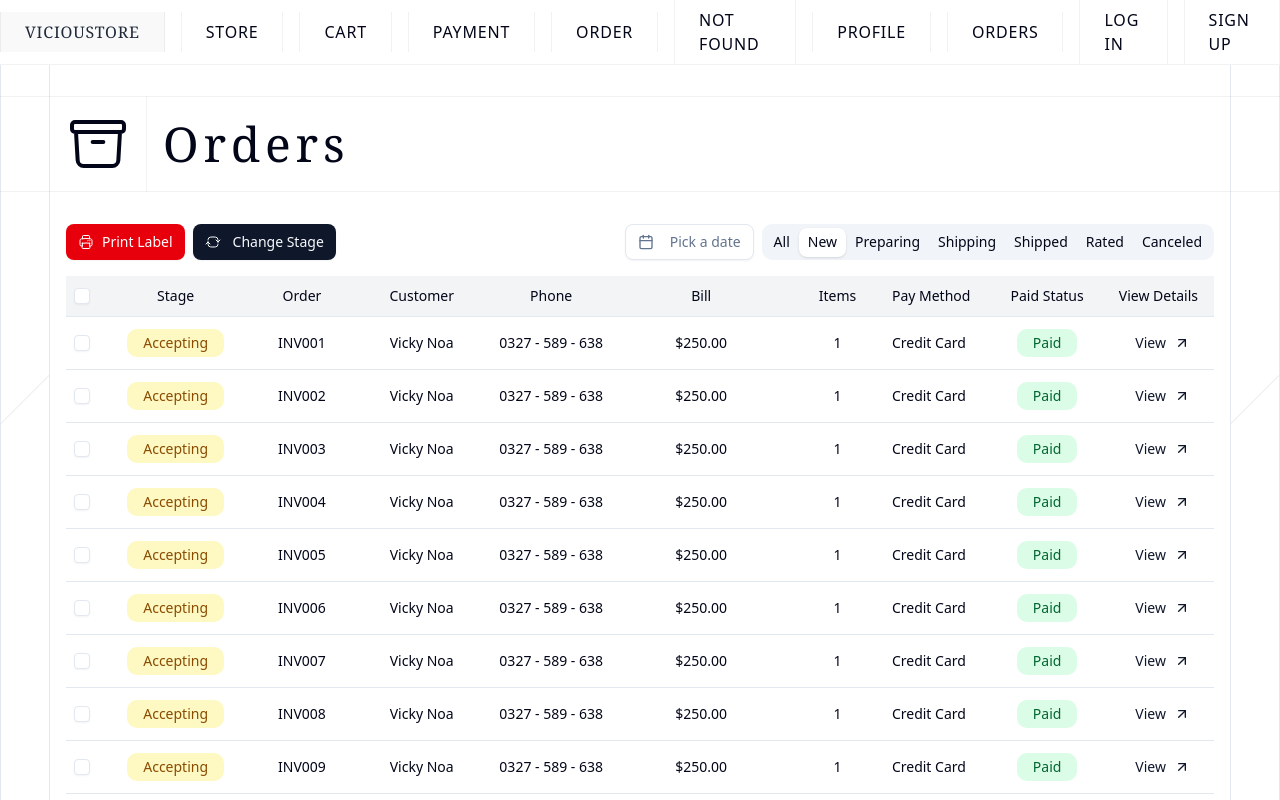
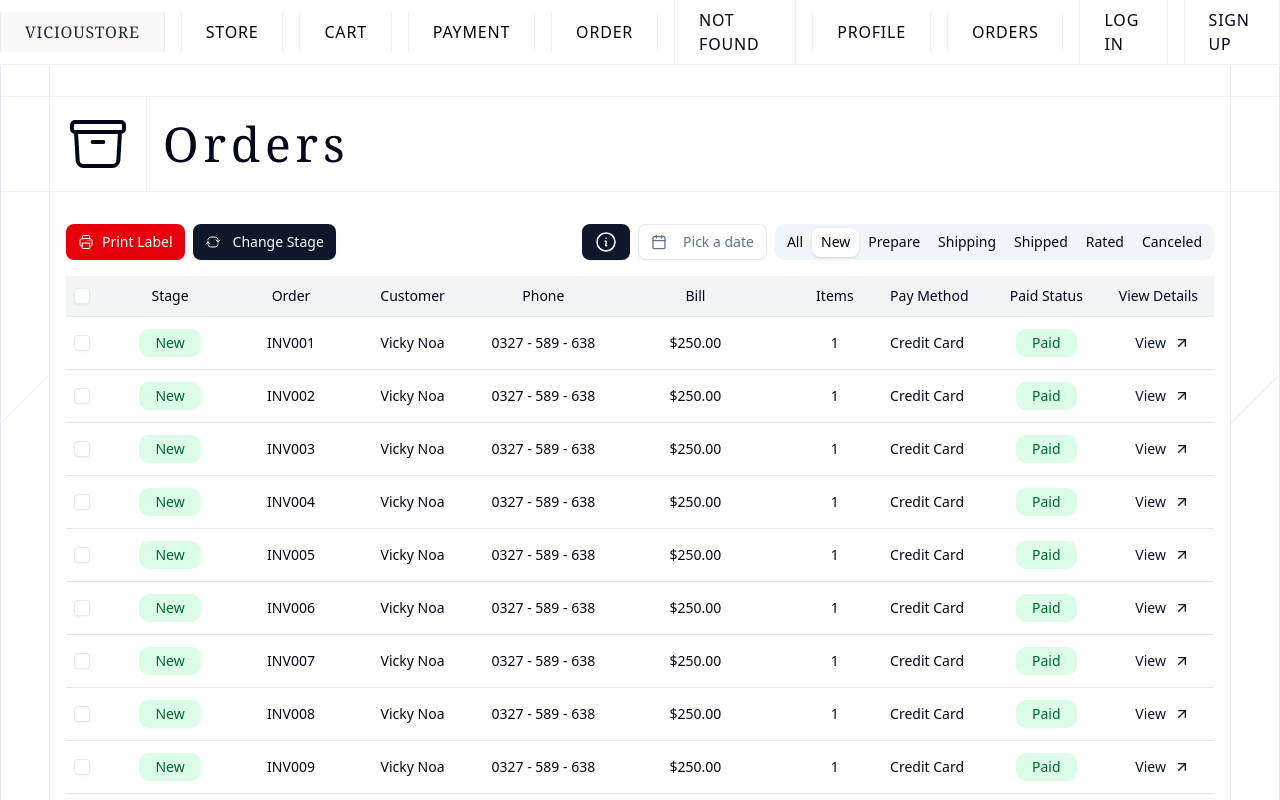
Before and after one commit to viciousircle/MSMS-CNWEB, a React (Vite) app in the folder frontend/: page /orders in a window 1280 px wide. Shown: the top 800 px of the page. Built offline with nearby package versions, Linux system fonts and the light colour scheme.

Commit message:
Order seller

```diff
--- a/frontend/package.json
+++ b/frontend/package.json
@@ -15,6 +15,7 @@
     "@radix-ui/react-checkbox": "^1.1.5",
     "@radix-ui/react-dialog": "^1.1.10",
     "@radix-ui/react-dropdown-menu": "^2.1.10",
+    "@radix-ui/react-hover-card": "^1.1.10",
     "@radix-ui/react-label": "^2.1.3",
     "@radix-ui/react-popover": "^1.1.6",
     "@radix-ui/react-select": "^2.1.6",
--- /dev/null
+++ b/frontend/src/components/Buttons/PrintButton.jsx
@@ -0,0 +1,15 @@
+import React from 'react';
+import { PrinterIcon } from '@heroicons/react/24/outline';
+
+import { Button } from '@/components/ui/button';
+
+const PrintButton = () => {
+    return (
+        <Button variant="destructive">
+            <PrinterIcon className="w-4 h-4" />
+            Print Label
+        </Button>
+    );
+};
+
+export default PrintButton;
--- /dev/null
+++ b/frontend/src/components/Others/ChangeStageMenu.jsx
@@ -0,0 +1,36 @@
+import React from 'react';
+
+import { ArrowPathRoundedSquareIcon } from '@heroicons/react/24/outline';
+
+import { Button } from '@/components/ui/button';
+import {
+    DropdownMenu,
+    DropdownMenuContent,
+    DropdownMenuItem,
+    DropdownMenuSeparator,
+    DropdownMenuTrigger,
+} from '@/components/ui/dropdown-menu';
+
+const ChangeStageMenu = () => {
+    return (
+        <DropdownMenu>
+            <DropdownMenuTrigger asChild>
+                <Button>
+                    <ArrowPathRoundedSquareIcon className="w-4 h-4 mr-1" />
+                    Change Stage
+                </Button>
+            </DropdownMenuTrigger>
+            <DropdownMenuContent>
+                <DropdownMenuItem>Next Stage</DropdownMenuItem>
+                <DropdownMenuSeparator />
+                {['Prepare', 'Shipping', 'Shipped', 'Reject'].map((stage) => (
+                    <DropdownMenuItem key={stage}>{stage}</DropdownMenuItem>
+                ))}
+                <DropdownMenuSeparator />
+                <DropdownMenuItem>Previous Stage</DropdownMenuItem>
+            </DropdownMenuContent>
+        </DropdownMenu>
+    );
+};
+
+export default ChangeStageMenu;
--- a/frontend/src/components/Others/OrderTable.jsx
+++ b/frontend/src/components/Others/OrderTable.jsx
@@ -71,8 +71,8 @@ export const OrderTable = ({ orders }) => {
                         <TableCell className="">
                             {' '}
                             <div className="flex items-center justify-center">
-                                <div className="bg-yellow-100 text-yellow-800 rounded-lg px-4 py-1 text-sm font-medium w-fit ">
-                                    Accepting
+                                <div className="bg-green-100 text-green-800 rounded-lg px-4 py-1 text-sm font-medium w-fit ">
+                                    New
                                 </div>
                             </div>
                         </TableCell>
--- a/frontend/src/components/Others/OrderTabsMenu.jsx
+++ b/frontend/src/components/Others/OrderTabsMenu.jsx
@@ -10,7 +10,7 @@ export const OrderTabsMenu = () => {
             <TabsTrigger value="new" className="flex gap-2">
                 New
             </TabsTrigger>
-            <TabsTrigger value="preparing">Preparing</TabsTrigger>
+            <TabsTrigger value="preparing">Prepare</TabsTrigger>
             <TabsTrigger value="shipping">Shipping</TabsTrigger>
             <TabsTrigger value="shipped">Shipped</TabsTrigger>
             <TabsTrigger value="Rated">Rated</TabsTrigger>
--- /dev/null
+++ b/frontend/src/components/ui/hover-card.jsx
@@ -0,0 +1,39 @@
+import * as React from "react"
+import * as HoverCardPrimitive from "@radix-ui/react-hover-card"
+
+import { cn } from "@/lib/utils"
+
+function HoverCard({
+  ...props
+}) {
+  return <HoverCardPrimitive.Root data-slot="hover-card" {...props} />;
+}
+
+function HoverCardTrigger({
+  ...props
+}) {
+  return (<HoverCardPrimitive.Trigger data-slot="hover-card-trigger" {...props} />);
+}
+
+function HoverCardContent({
+  className,
+  align = "center",
+  sideOffset = 4,
+  ...props
+}) {
+  return (
+    <HoverCardPrimitive.Portal data-slot="hover-card-portal">
+      <HoverCardPrimitive.Content
+        data-slot="hover-card-content"
+        align={align}
+        sideOffset={sideOffset}
+        className={cn(
+          "bg-popover text-popover-foreground data-[state=open]:animate-in data-[state=closed]:animate-out data-[state=closed]:fade-out-0 data-[state=open]:fade-in-0 data-[state=closed]:zoom-out-95 data-[state=open]:zoom-in-95 data-[side=bottom]:slide-in-from-top-2 data-[side=left]:slide-in-from-right-2 data-[side=right]:slide-in-from-left-2 data-[side=top]:slide-in-from-bottom-2 z-50 w-64 origin-(--radix-hover-card-content-transform-origin) rounded-md border p-4 shadow-md outline-hidden",
+          className
+        )}
+        {...props} />
+    </HoverCardPrimitive.Portal>
+  );
+}
+
+export { HoverCard, HoverCardTrigger, HoverCardContent }
--- a/frontend/src/pages/Seller/Orders.jsx
+++ b/frontend/src/pages/Seller/Orders.jsx
@@ -3,22 +3,22 @@ import { HeaderWithIcon } from '@/components/Structure/Header';
 import Body from '@/components/Structure/Body';
 import {
     ArchiveBoxIcon,
-    ArrowPathRoundedSquareIcon,
-    PrinterIcon,
+    InformationCircleIcon,
 } from '@heroicons/react/24/outline';
 import { Tabs, TabsContent } from '@/components/ui/tabs';
 import DatePicker from '@/components/Others/DatePicker';
 import { OrderTable } from '@/components/Others/OrderTable';
 import { OrderTabsMenu } from '@/components/Others/OrderTabsMenu';
 import { PaginationControls } from '@/components/Others/PaginationControls';
+import {
+    HoverCard,
+    HoverCardContent,
+    HoverCardTrigger,
+} from '@/components/ui/hover-card';
+
+import PrintButton from '@/components/Buttons/PrintButton';
+import ChangeStageMenu from '@/components/Others/ChangeStageMenu';
 import { Button } from '@/components/ui/button';
-import {
-    DropdownMenu,
-    DropdownMenuContent,
-    DropdownMenuItem,
-    DropdownMenuSeparator,
-    DropdownMenuTrigger,
-} from '@/components/ui/dropdown-menu';
 
 const generateOrders = (count) =>
     Array.from({ length: count }, (_, index) => ({
@@ -30,35 +30,24 @@ const generateOrders = (count) =>
 
 const ActionButtons = React.memo(() => (
     <div className="flex items-center w-full gap-2 justify-start">
-        <Button variant="destructive">
-            <PrinterIcon className="w-4 h-4" />
-            Print Label
-        </Button>
-
-        <DropdownMenu>
-            <DropdownMenuTrigger asChild>
-                <Button>
-                    <ArrowPathRoundedSquareIcon className="w-4 h-4 mr-1" />
-                    Change Stage
-                </Button>
-            </DropdownMenuTrigger>
-            <DropdownMenuContent>
-                <DropdownMenuItem>Next Stage</DropdownMenuItem>
-                <DropdownMenuSeparator />
-                {['Preparing', 'Shipping', 'Shipped', 'Rated', 'Reject'].map(
-                    (stage) => (
-                        <DropdownMenuItem key={stage}>{stage}</DropdownMenuItem>
-                    )
-                )}
-                <DropdownMenuSeparator />
-                <DropdownMenuItem>Previous Stage</DropdownMenuItem>
-            </DropdownMenuContent>
-        </DropdownMenu>
+        <PrintButton />
+        <ChangeStageMenu />
     </div>
 ));
 
 const FilterControls = React.memo(() => (
     <div className="flex items-center w-full gap-2 justify-end">
+        <HoverCard>
+            <HoverCardTrigger>
+                <Button>
+                    <InformationCircleIcon className="size-6 text-white" />
+                </Button>
+            </HoverCardTrigger>
+            <HoverCardContent className={'flex w-full'}>
+                <StageFlow />
+            </HoverCardContent>
+        </HoverCard>
+
         <DatePicker />
         <OrderTabsMenu />
     </div>
@@ -76,6 +65,7 @@ const Orders = () => {
     return (
         <Body>
             <HeaderWithIcon icon={ArchiveBoxIcon} title="Orders" />
+
             <div className="flex flex-col gap-4 px-4 items-center w-full">
                 <Tabs
                     defaultValue="new"
@@ -94,5 +84,44 @@ const Orders = () => {
         </Body>
     );
 };
+const StageFlow = () => {
+    return (
+        <div className="flex items-start p-10 ">
+            <div className=" border border-gray-300 px-6 py-1 rounded text-sm h-full flex items-center justify-center ">
+                New
+            </div>
+
+            <div className="flex flex-col">
+                <div className="border-t border-gray-300 px-8 mt-4 rounded-full "></div>
+                <div className="border-t border-gray-300 px-8 mt-13  rounded-full"></div>
+            </div>
+
+            <div className="flex flex-col gap-6">
+                <div className="border border-gray-300 px-6 py-1 rounded text-sm h-full flex items-center justify-center ">
+                    Prepare
+                </div>
+                <div className="border border-gray-300 px-6 py-1 rounded text-sm h-full flex items-center justify-center ">
+                    Reject
+                </div>
+            </div>
+
+            <div className="border-t border-gray-300 px-8 mt-4 rounded-full "></div>
+
+            {/* Shipping */}
+            <div className="flex items-center">
+                <div className="border border-gray-300 px-6 py-1 rounded text-sm h-full flex items-center justify-center ">
+                    Shipping
+                </div>
+            </div>
+
+            <div className="border-t border-gray-300 px-8 mt-4 rounded-full "></div>
+            <div className="flex items-center">
+                <div className="border border-gray-300 px-6 py-1 rounded text-sm h-full flex items-center justify-center ">
+                    Shipped
+                </div>
+            </div>
+        </div>
+    );
+};
 
 export default Orders;
```
Also changed, not shown: 1 other file (tests, documents, lock files or other folders).
